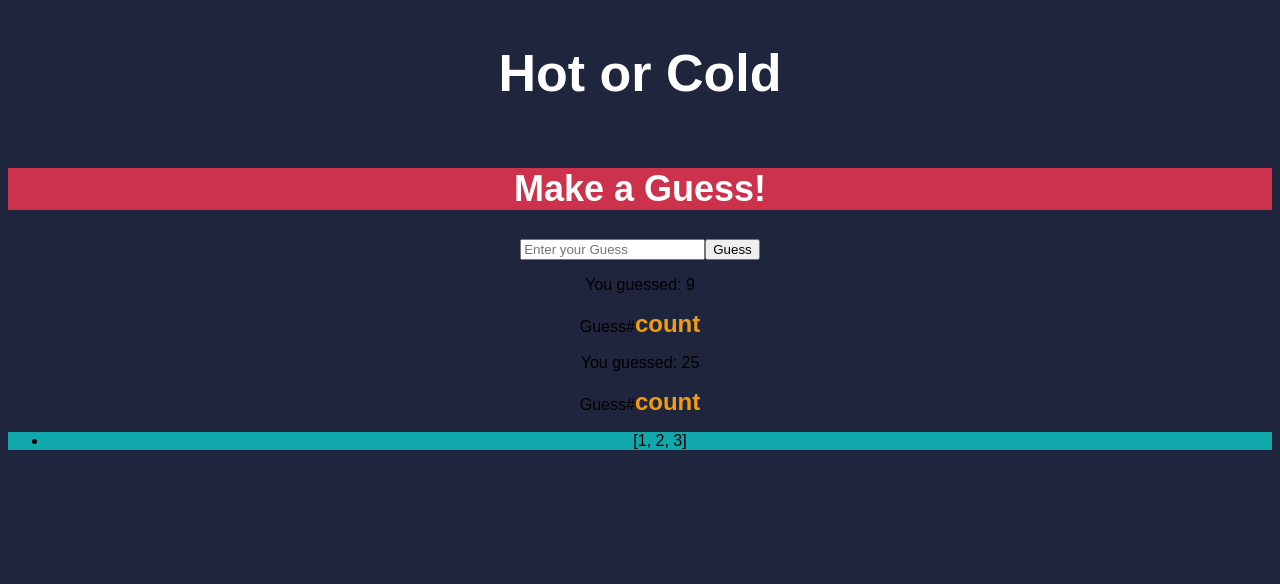
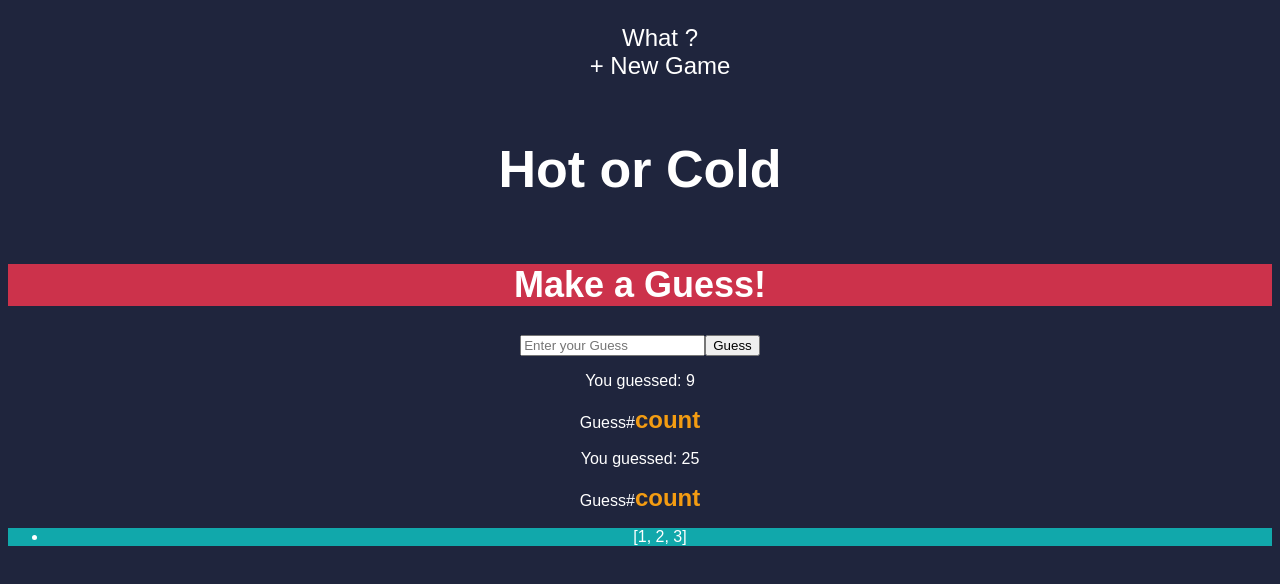
Before and after one commit to thinkful-ei26/trisha-HotCold-v1, a React app: page / in a window 1280 px wide. Built offline with nearby package versions, Linux system fonts and the light colour scheme.

Commit message:
added nav, header, guessSection components

```diff
--- a/src/Game.css
+++ b/src/Game.css
@@ -4,6 +4,7 @@
 
 body {
   background-color: #1F253D;
+  color: white;
 }
 
 .container {
@@ -38,3 +39,20 @@ body {
   font-weight: 700;
   font-size: 1.5em;
 }
+
+.menu {
+  display: block;
+  list-style-type: disc;
+  margin-block-start: 1em;
+  margin-block-end: 1em;
+  margin-inline-start: 0px;
+  margin-inline-end: 0px;
+  padding-inline-start: 40px;
+  list-style: none;
+  font-size: 1.5rem;
+}
+
+a {
+  text-decoration: none;
+  color: white;
+}
--- a/src/Game.js
+++ b/src/Game.js
@@ -1,15 +1,16 @@
 import React from 'react';
-import Guess from './Guess';
-import GuessHistory from './GuessHistory'
+import GuessSection from './GuessSection';
+import GuessHistory from './GuessHistory';
+import Nav from './Nav';
+import Header from './Header';
 
 export default function Game (props) {
 
   return (
     <div className="container">
-      <header className="Game-header">
-        <h1>Hot or Cold</h1>
-      </header>
-      <Guess />
+      <Nav />
+      <Header />
+      <GuessSection />
 
       <ul id="guessList" className="guessBox">
         <GuessHistory guesses="[1, 2, 3]"/>
--- a/src/Guess.js
+++ b/src/GuessSection.js
@@ -3,7 +3,7 @@ import React from 'react';
 import GuessCount from './GuessCount'
 import Feedback from './Feedback';
 
-export default function Guess(props) {
+export default function GuessSection(props) {
 
   const guesses = [
     { userGuess: '9', history: "['23', '32', '50']" },
--- /dev/null
+++ b/src/Header.js
@@ -0,0 +1,11 @@
+import React from 'react';
+
+export default function Header() {
+
+  return (
+    <header className="Game-header">
+      <h1>Hot or Cold</h1>
+    </header>
+  );
+
+}
--- /dev/null
+++ b/src/Nav.js
@@ -0,0 +1,18 @@
+import React from 'react';
+
+export default function Nav() {
+
+  return (
+   <nav>
+     <ul className="menu">
+        <li>
+          <a className="what" href="https://www.google.com/">What ?</a>
+        </li>
+        <li>
+          <a className="new" href="https://www.google.com/">+ New Game</a>
+        </li>
+     </ul>
+   </nav>
+  );
+
+}
```
